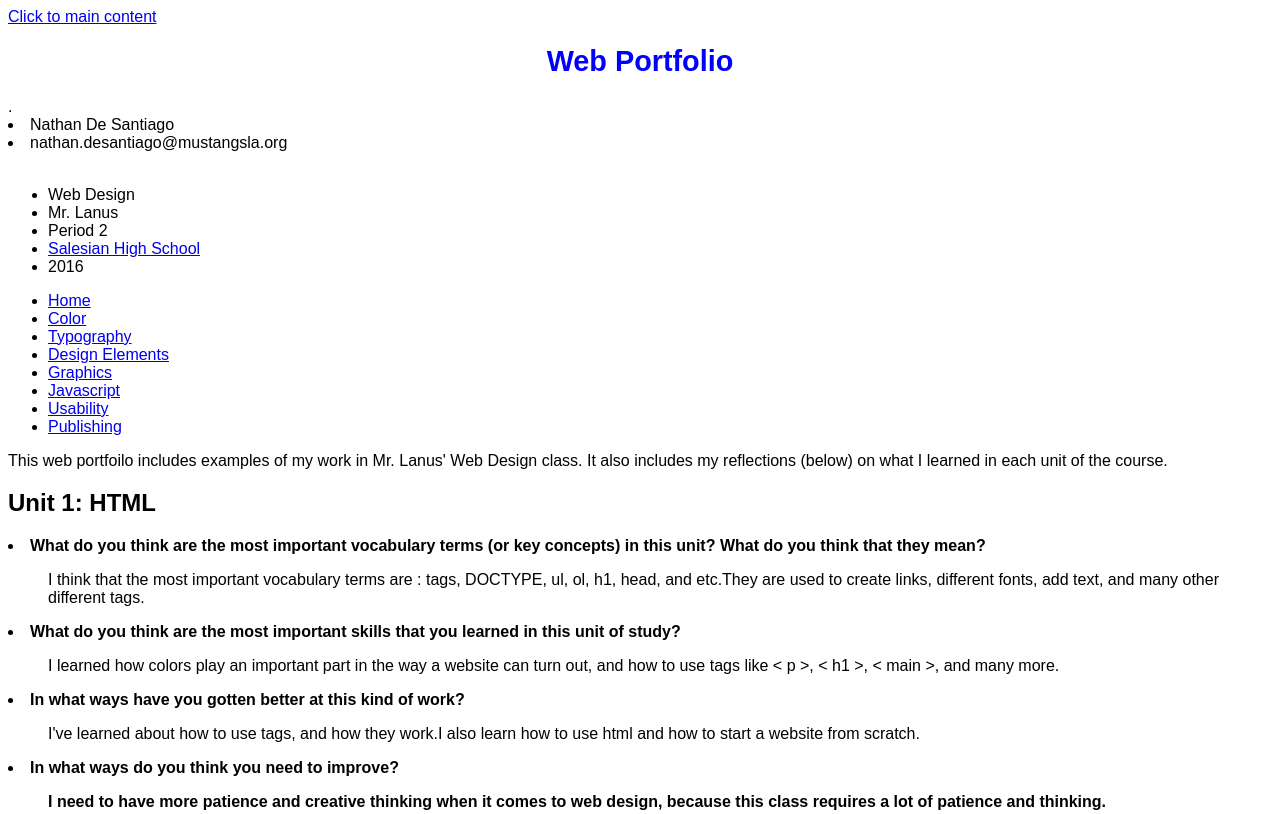
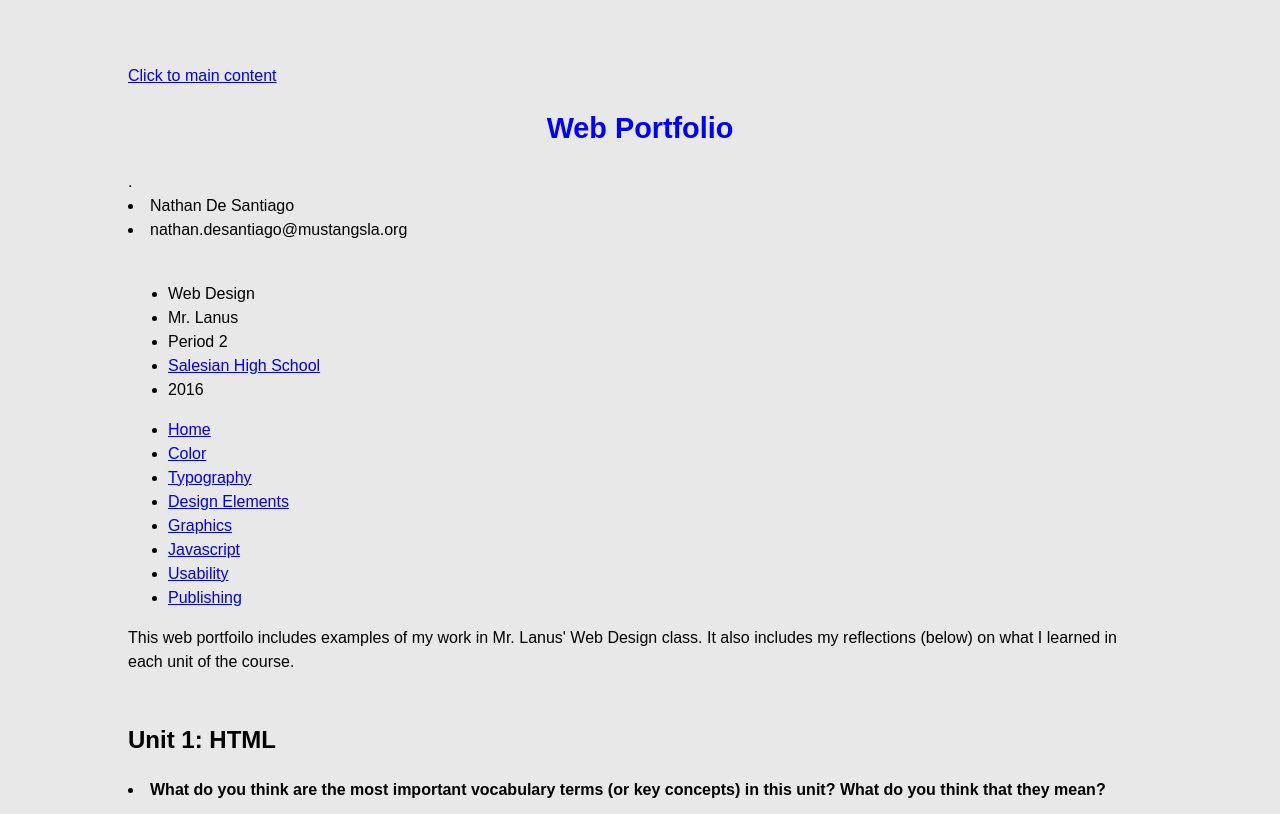
Before and after one commit to Nate829/portfolio_nathandesantiago, a plain HTML site: page index.html in a window 1280 px wide. Shown: the top 814 px of the page. Drawn offline with Linux system fonts and the light colour scheme.

Commit message:
added more styles

```diff
--- a/index.html
+++ b/index.html
@@ -3,7 +3,7 @@
   <head>
    <meta charset="utf-8">
      <title>Web Portfolio: Nathan De Santiago </title>
-     <link type="text/css" rel="stylesheet" href="styles/stylesheet.css" media="screen">
+     <link type="text/css" rel="stylesheet" href="styles/stylessheet.css" media="screen">
      <style>
        body {
          font-size: 1em;
--- a/styles/stylessheet.css
+++ b/styles/stylessheet.css
@@ -7,15 +7,16 @@ body {
   padding: 4em 1em;
   font-size: 1em;
   font-weight: normal;
-  font-family: Arial, sans-serif;
+  font-family: "Comic Sans MS", cursive, sans-serif;
   color: #000000; /* black */
   text-align: left;
-  background-color: #5D6A6D;
+  background-color:#E8E8E8;
 }
 h1 {
   font-size: 1.8em;
+  font-family: "Comic Sans MS", cursive, sans-serif
   font-weight: bold;
-  color: #0000ff; /* blue */
+  color: #000000; /* blue */
  text-align: center;
 }
 
```
